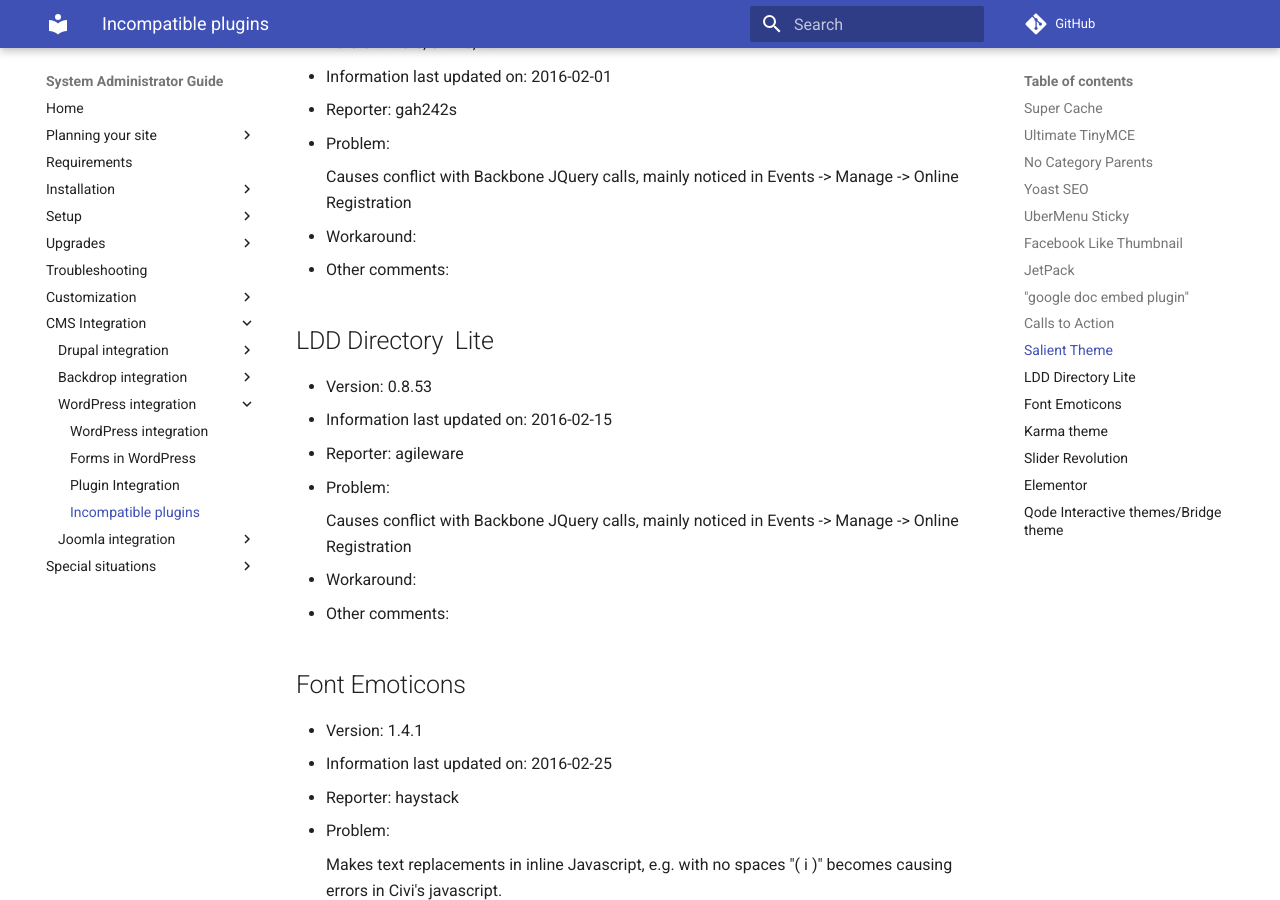
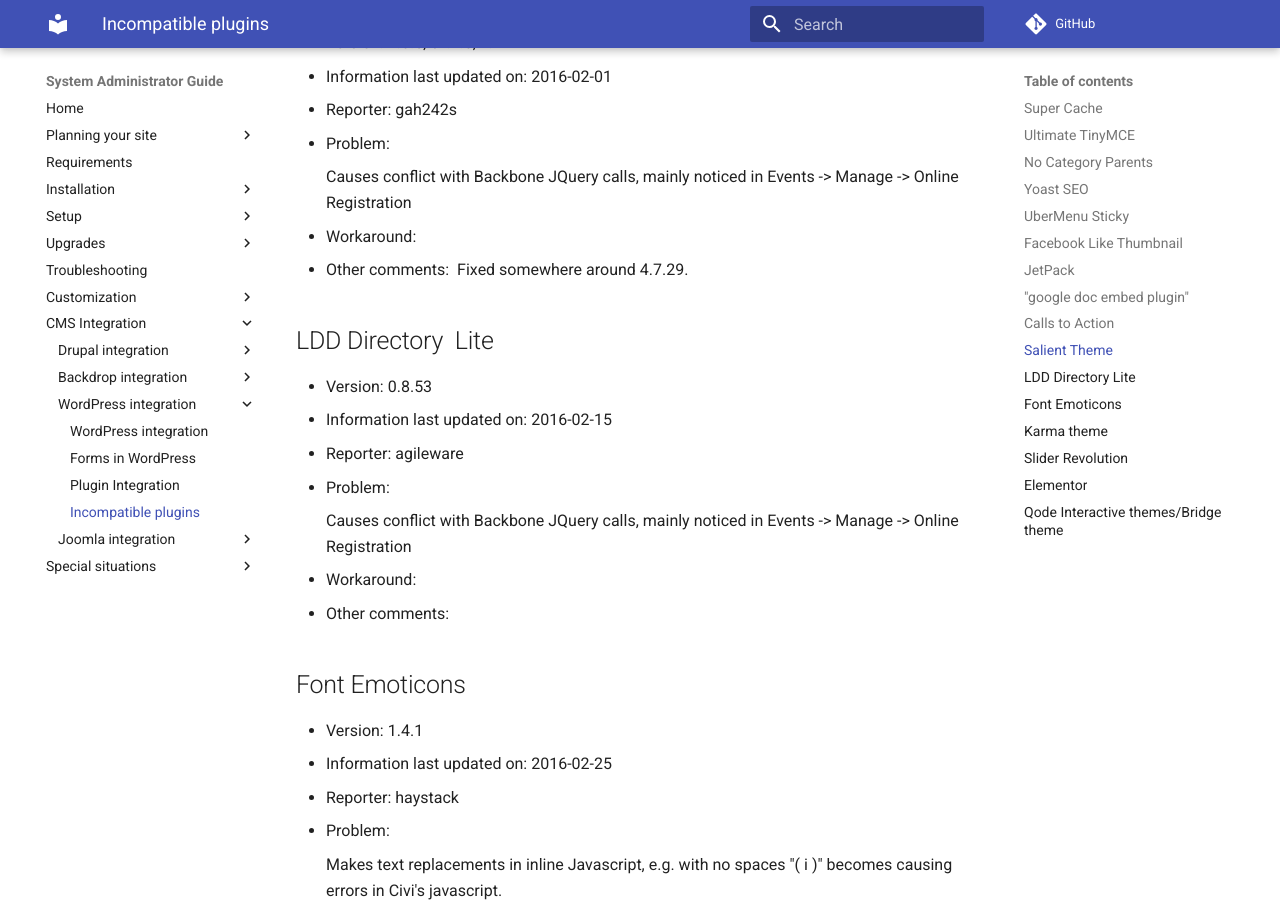
Before and after one commit to civicrm/civicrm-sysadmin-guide, an MkDocs documentation site: the page built from docs/integration/wordpress/incompatibilities.md, in a window 1280 px wide and 900 px high, scrolled down 3595 px. Built offline with MkDocs 1.6.1 and Material for MkDocs 9.7.7, drawn with Linux system fonts in a browser that asks for light colours; comment, search, counter and statistics services are not loaded.

Commit message:
Added fix info about Salient Theme
Not sure the best way to handle this, but it's no longer a problem.  I have a feeling that most, if not all, of the Backbone JQuery call issues listed on the page were fixed at the same time.  As stated, I believe this was around the 4.7.29 release.

```diff
--- a/docs/integration/wordpress/incompatibilities.md
+++ b/docs/integration/wordpress/incompatibilities.md
@@ -123,7 +123,7 @@ cv: 4.5
     Causes conflict with Backbone JQuery calls, mainly noticed in Events -> Manage -> Online Registration
 
 * Workaround:
-* Other comments:
+* Other comments:  Fixed somewhere around 4.7.29.
 
 ## LDD Directory  Lite
 
```
